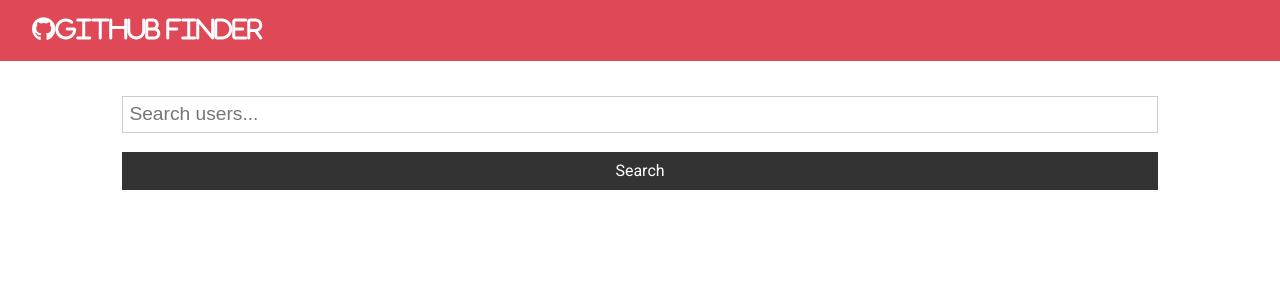
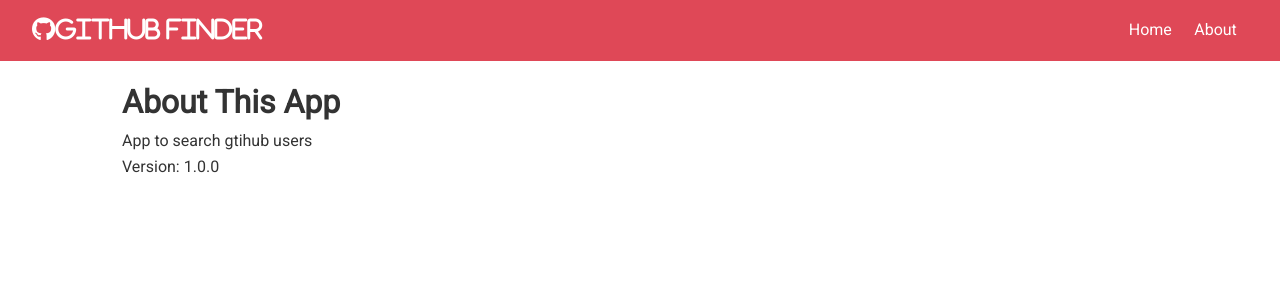
Before and after one commit to martinmaguire89/github-finder, a React (Create React App) app: page /about in a window 1280 px wide. Shown: the top 300 px of the page. Built offline with nearby package versions, Linux system fonts and the light colour scheme.

Commit message:
react router set up to have different routes

```diff
--- a/package.json
+++ b/package.json
@@ -9,6 +9,7 @@
     "axios": "^0.21.1",
     "react": "^17.0.1",
     "react-dom": "^17.0.1",
+    "react-router-dom": "^5.2.0",
     "react-scripts": "4.0.0",
     "web-vitals": "^0.2.4"
   },
--- a/src/App.js
+++ b/src/App.js
@@ -1,8 +1,10 @@
-import React, { Component } from 'react';
+import React, {Fragment, Component } from 'react';
+import { BrowserRouter as Router, Switch, Route } from 'react-router-dom';
 import Navbar from './components/layout/Navbar';
 import Users from './components/users/Users';
 import Search from './components/users/Search';
 import Alert from './components/layout/Alert';
+import About from './components/pages/About';
 import axios from 'axios';
 import './App.css';
 
@@ -30,19 +32,25 @@ class App extends Component {
 
   //set Alert
   setAlert = (msg, type) => {
-    this.setState({ alert: { msg, type}});
+    this.setState({ alert: { msg, type } });
 
-    setTimeout(() => this.setState({ alert:null}), 5000)
+    setTimeout(() => this.setState({ alert: null }), 5000);
   };
 
-
   render() {
-    const { users, loading} = this.state;
+    const { users, loading } = this.state;
     return (
+      <Router>
         <div className="App">
           <Navbar />
           <div className="container">
             <Alert alert={this.state.alert} />
+            <switch>
+              <Route
+                exact
+                path="/"
+                render={(props) => (
+                  <Fragment>
                     <Search
                       searchUsers={this.searchUsers}
                       clearUsers={this.clearUsers}
@@ -50,8 +58,14 @@ class App extends Component {
                       setAlert={this.setAlert}
                     />
                     <Users loading={loading} users={users} />
+                  </Fragment>
+                )}
+              />
+              <Route exact path='/about' component={About} />
+            </switch>
           </div>
         </div>
+      </Router>
     );
   }
 }
--- a/src/components/layout/Navbar.js
+++ b/src/components/layout/Navbar.js
@@ -1,5 +1,7 @@
 import React from 'react';
 import PropTypes from 'prop-types';
+import { Link } from 'react-router-dom';
+
 
 const Navbar = ({ icon, title }) => {
         return (
@@ -7,6 +9,15 @@ const Navbar = ({ icon, title }) => {
                 <h1>
                     <i className={icon}>{title}</i>
                 </h1>
+                <ul>
+                    <li>
+                      <Link to='/'>Home</Link>
+
+                    </li>
+                    <li>
+                     <Link to='/about'>About</Link>
+                    </li>
+                </ul>
             </nav>
         );
 
--- /dev/null
+++ b/src/components/pages/About.js
@@ -0,0 +1,13 @@
+import React, {Fragment, Component } from 'react';
+
+const About = () => {
+  return (
+    <Fragment>
+        <h1>About This App</h1>
+        <p>App to search gtihub users</p>
+        <p>Version: 1.0.0</p>
+      </Fragment>
+  );
+};
+
+export default About;
```
Also changed, not shown: 1 other file (tests, documents, lock files or other folders). Lines whose indentation alone changed are shown as unchanged.
